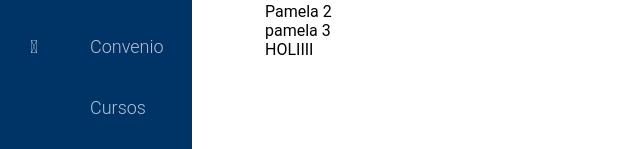
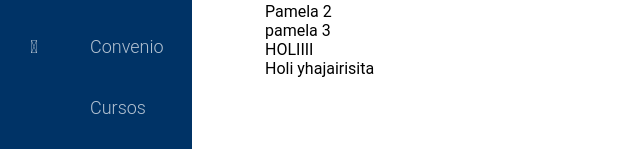
Before and after one commit to handellazo/FrontendPI4S, an Angular app: page /home/proyecto in a window 1280 px wide. Shown: the part 145-294 px from the top of the page, without its empty margins (0-640 px from the left). Built offline with nearby package versions, Linux system fonts and the light colour scheme.

Commit message:
Primer commit

```diff
--- a/src/app/modules/Proyecto/pages/proyecto/proyecto.component.html
+++ b/src/app/modules/Proyecto/pages/proyecto/proyecto.component.html
@@ -4,3 +4,4 @@
 <p>Pamela 2</p>
 <p>pamela 3</p>
 <P>HOLIIII</P>
+<div>Holi yhajairisita</div>
```
